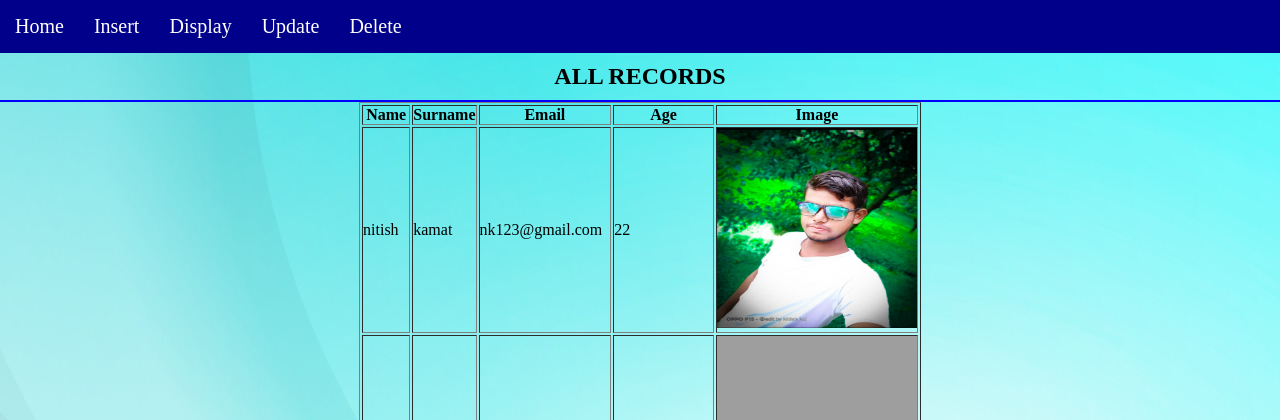
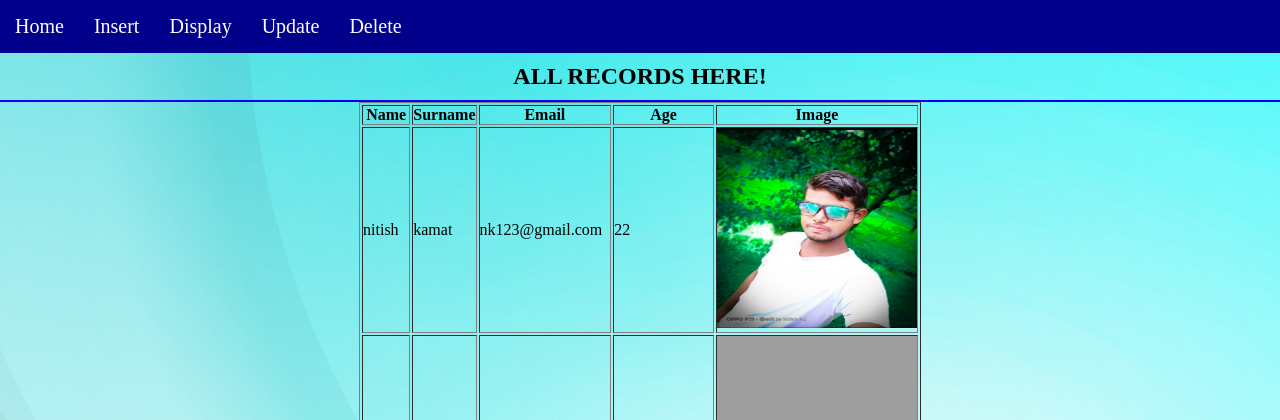
Before and after one commit to Nitish-Kumar-Kamat/my_crudproject, a Django app: page /display in a window 1280 px wide. Shown: the top 420 px of the page. Run offline with Django 4.2, Linux system fonts and the light colour scheme; data comes from the database, SQL or seed files in the repository; grey boxes are pictures that could not be loaded.

Commit message:
Update display.html

```diff
--- a/crudproject/crud/templates/display.html
+++ b/crudproject/crud/templates/display.html
@@ -9,7 +9,7 @@
 	<title>display records</title>
 </head>
 <body>
-  <h2 align="center">All Records</h2> <hr color="blue">
+  <h2 align="center">All Records Here!</h2> <hr color="blue">
   <table border="1" align="center">
   	<tr>
   		<th>Name</th>
```
